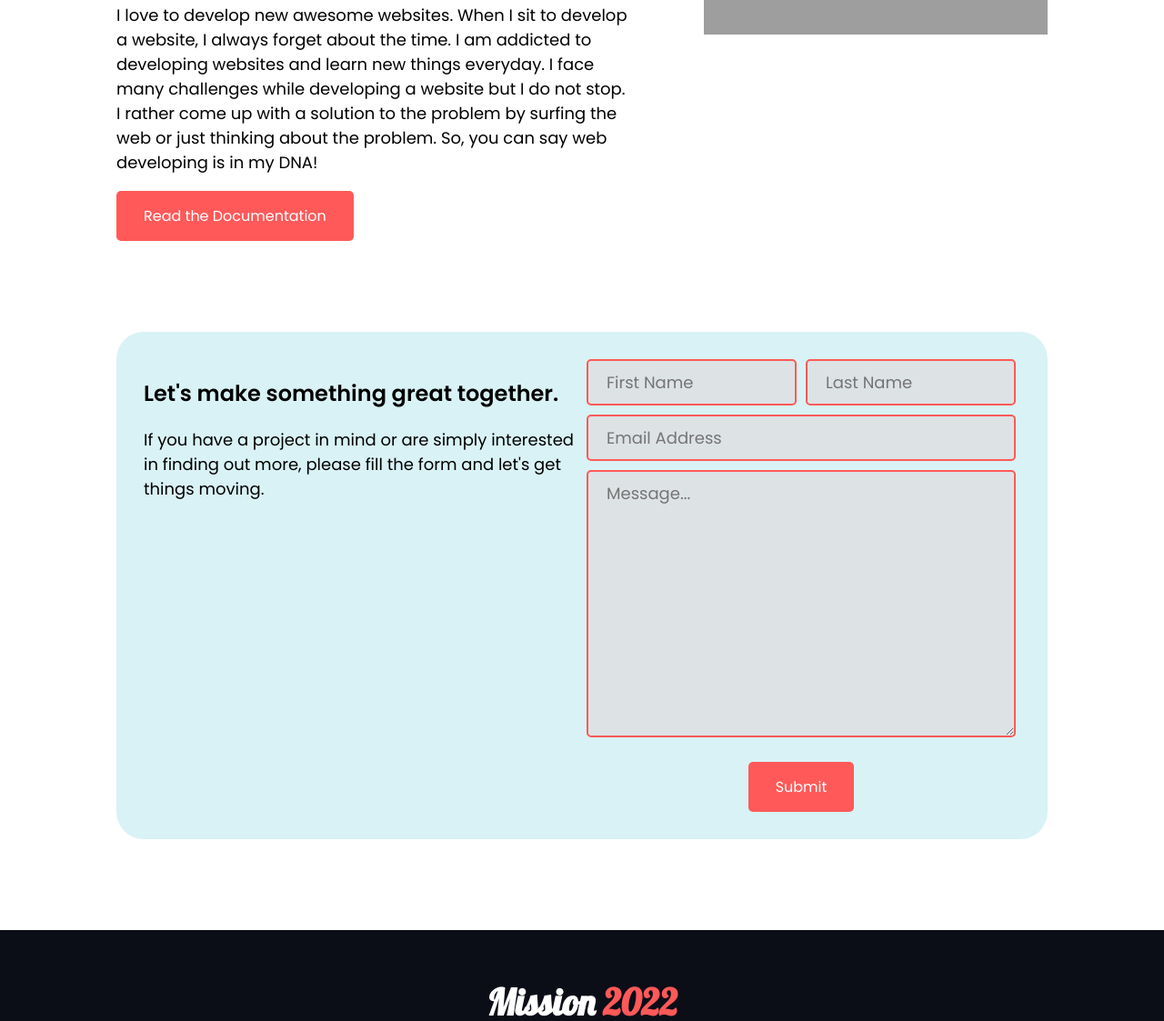
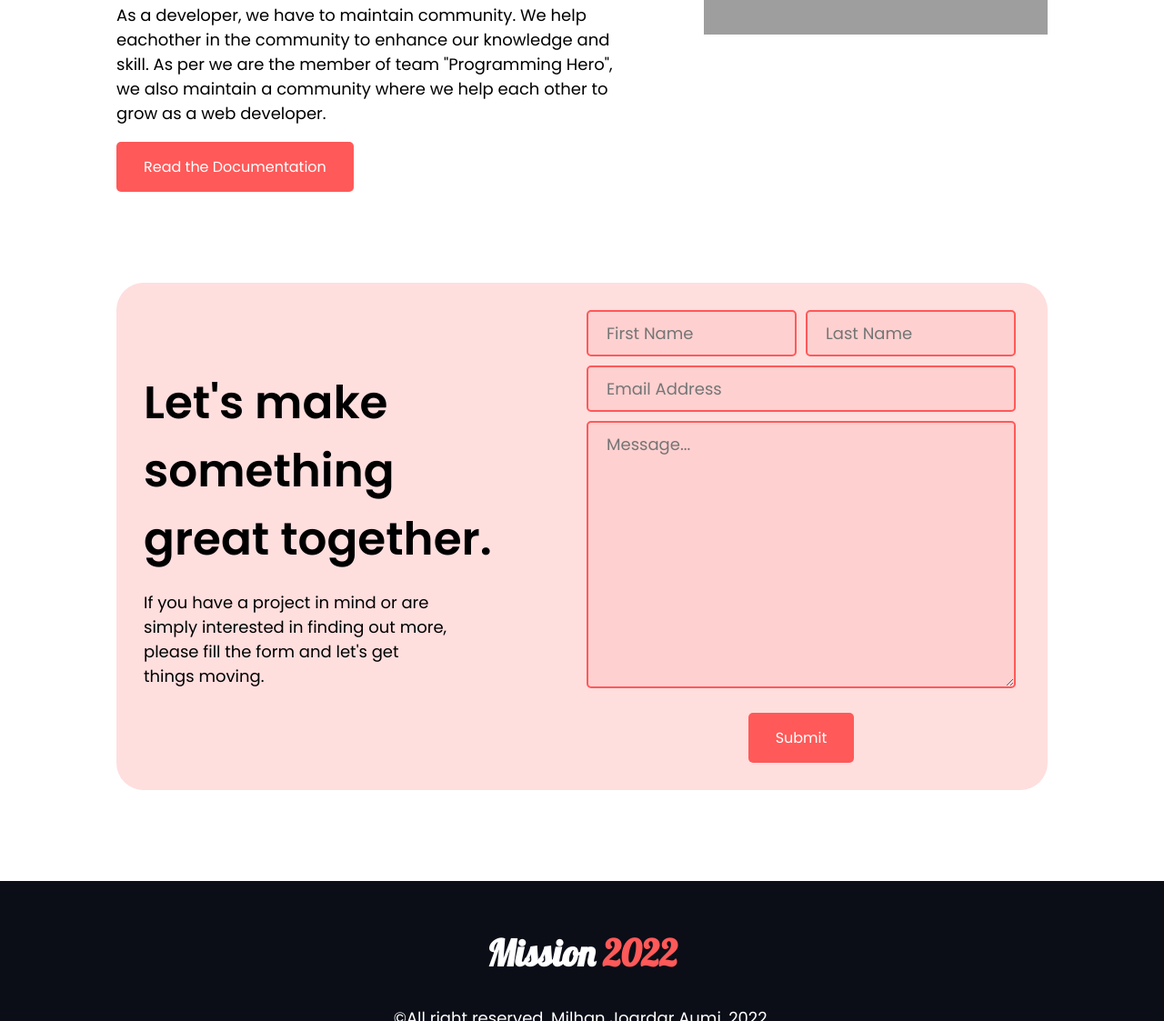
Before and after one commit to mjaumi/assignment-portfolio, a plain HTML site: page index.html in a window 1280 px wide. Shown: the part 2652-3775 px from the top of the page at 91% size. Drawn offline with Linux system fonts and the light colour scheme; grey boxes are pictures that could not be loaded.

Commit message:
final commit

```diff
--- a/index.html
+++ b/index.html
@@ -60,7 +60,7 @@
     <section id="secondary-section-padding" class="section-padding flexible">
         <div class="text-container">
             <h2 class="secondary-title">Know our <br> Global Community</h2>
-            <p>I love to develop new awesome websites. When I sit to develop a website, I always forget about the time. I am addicted to developing websites and learn new things everyday. I face many challenges while developing a website but I do not stop. I rather come up with a solution to the problem by surfing the web or just thinking about the problem. So, you can say web developing is in my DNA!</p>
+            <p>As a developer, we have to maintain community. We help eachother in the community to enhance our knowledge and skill. As per we are the member of team "Programming Hero", we also maintain a community where we help each other to grow as a web developer.</p>
             <a class="button" href="">Read the Documentation</a>
         </div>
        <div id="global-image-container">
@@ -69,9 +69,9 @@
     </section>
 
     <section id="contact-section" class="flexible">
-        <div class="half-width">
-            <h2>Let's make something great together.</h2>
-            <p>If you have a project in mind or are simply interested in finding out more, please fill the form and let's get things moving.</p>
+        <div id="center-v" class="half-width">
+            <h1 id="contact-title">Let's make something <br> great together.</h1>
+            <p id="contact-text">If you have a project in mind or are simply interested in finding out more, please fill the form and let's get things moving.</p>
         </div>
         <div class="half-width">
             <div id="name-container" class="flexible">
--- a/styles.css
+++ b/styles.css
@@ -151,7 +151,7 @@ footer {
 
 #contact-section {
   box-sizing: border-box;
-  background-color: rgba(128, 212, 221, 0.3);
+  background-color: rgba(255, 89, 89, 0.2);
   padding: 30px;
   margin-top: 100px;
   border-radius: 30px;
@@ -178,3 +178,17 @@ footer {
   justify-content: center;
   margin-top: 20px;
 }
+
+#center-v {
+  margin: auto 0;
+}
+
+#contact-title {
+  font-size: 50px;
+  margin-top: 0;
+  margin-bottom: 0;
+}
+
+#contact-text {
+  width: 70%;
+}
```
